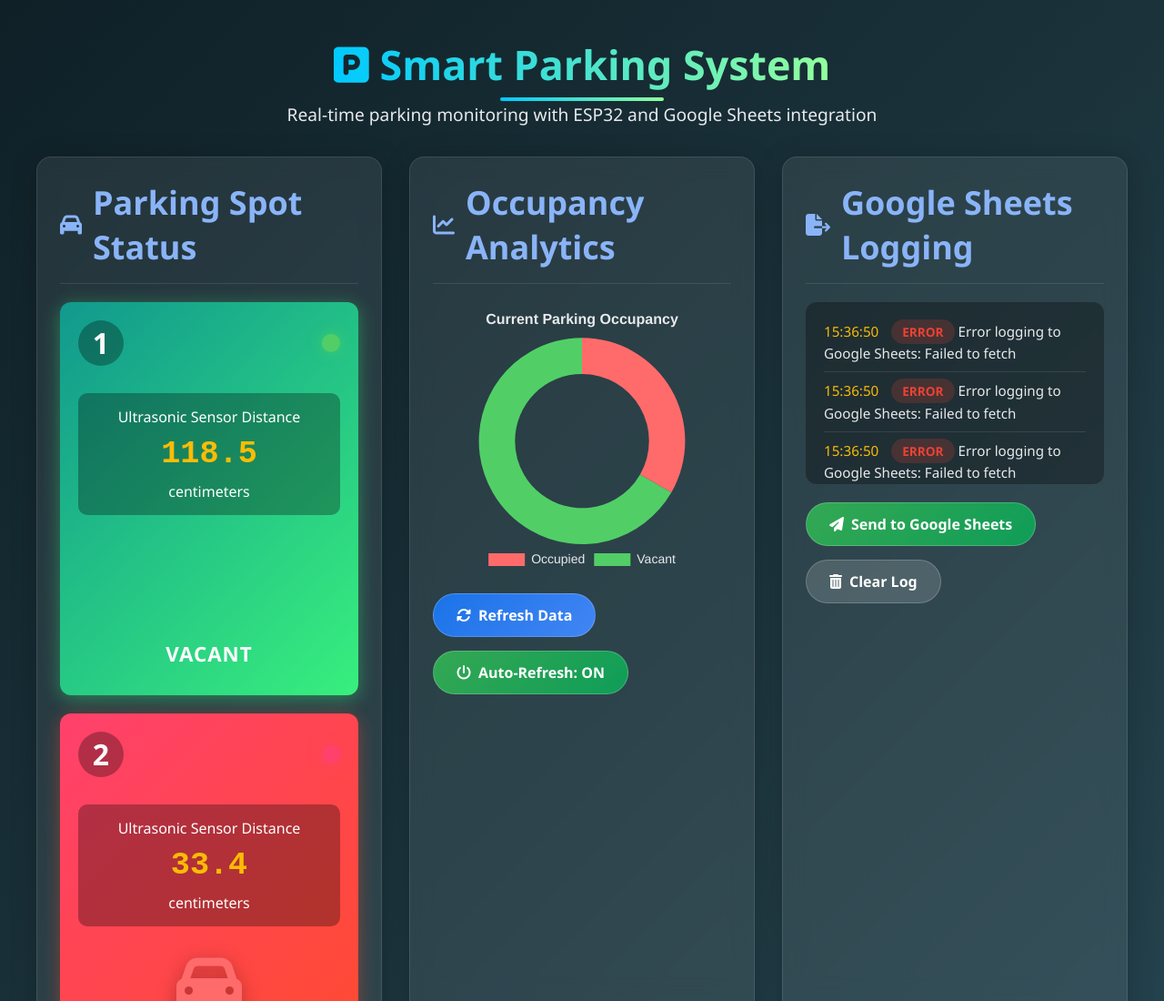
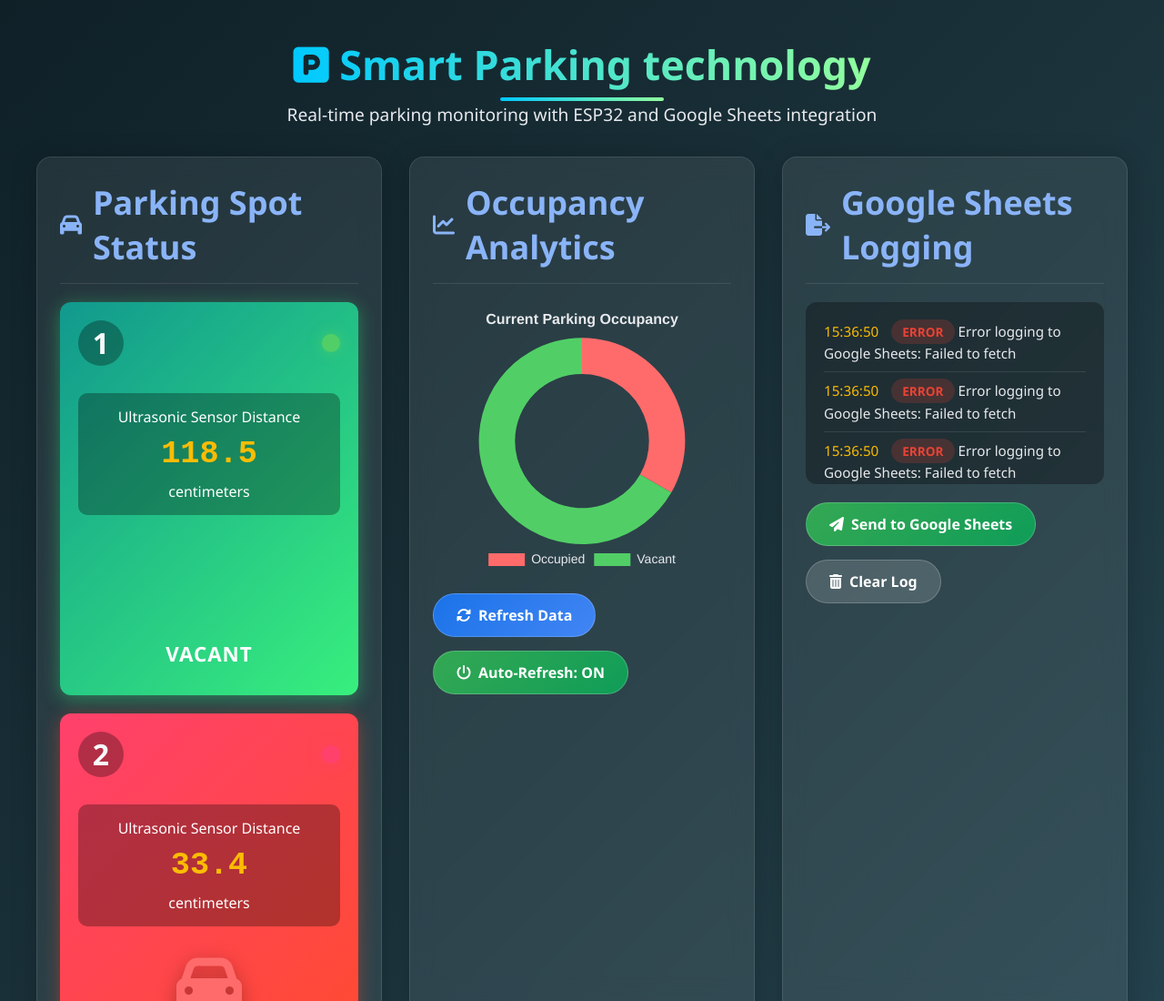
Before and after one commit to BinaryBard-ops7/my-profile, a plain HTML site: page my profile/park.html in a window 1280 px wide. Shown: the top 1100 px of the page at 91% size. Drawn offline with nearby package versions, Linux system fonts and the light colour scheme; no server answers.

Commit message:
update header title to "Smart Parking technology" in v2

```diff
--- a/my profile/park.html
+++ b/my profile/park.html
@@ -451,7 +451,7 @@
 </head>
 <body>
     <div class="header">
-        <h1><i class="fas fa-parking"></i> Smart Parking System</h1>
+        <h1><i class="fas fa-parking"></i> Smart Parking technology</h1>
         <p>Real-time parking monitoring with ESP32 and Google Sheets integration</p>
     </div>
 
```
